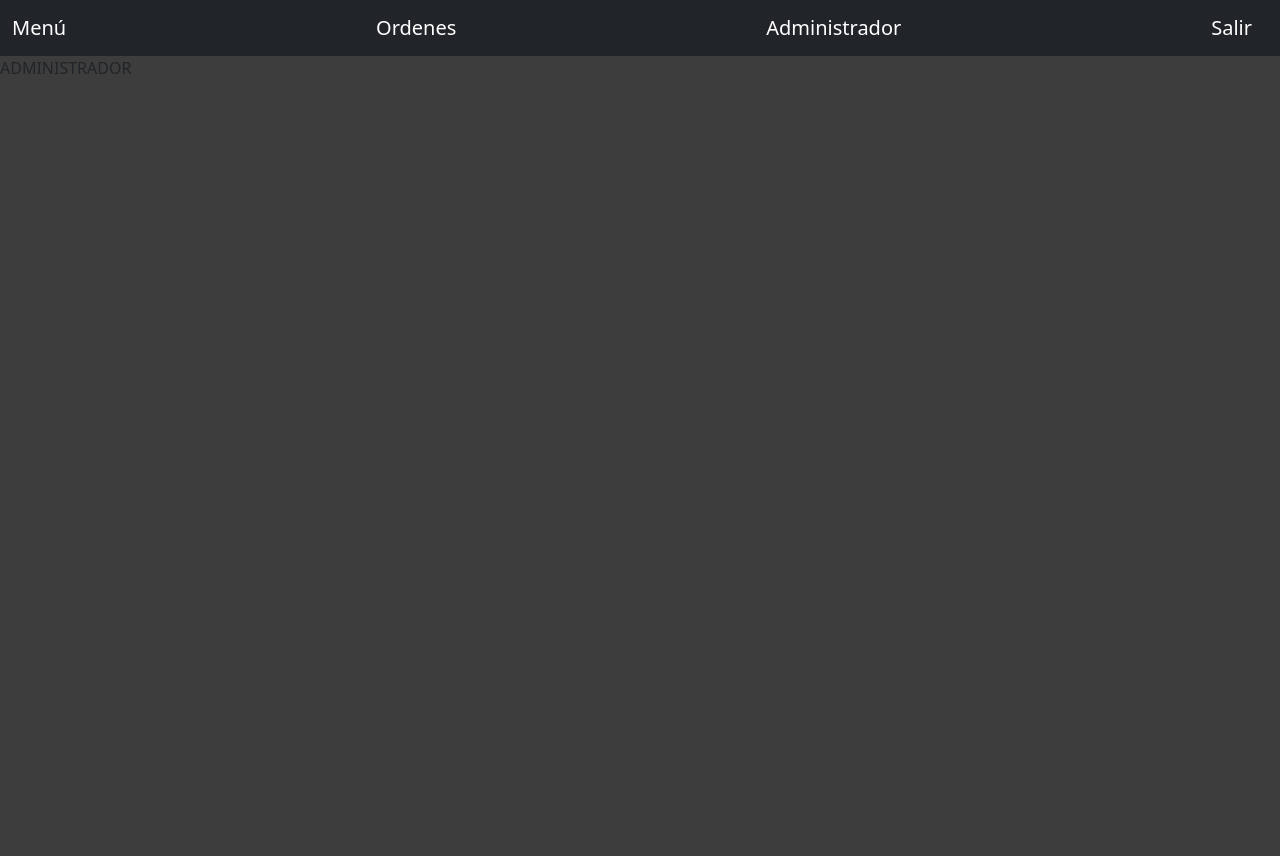
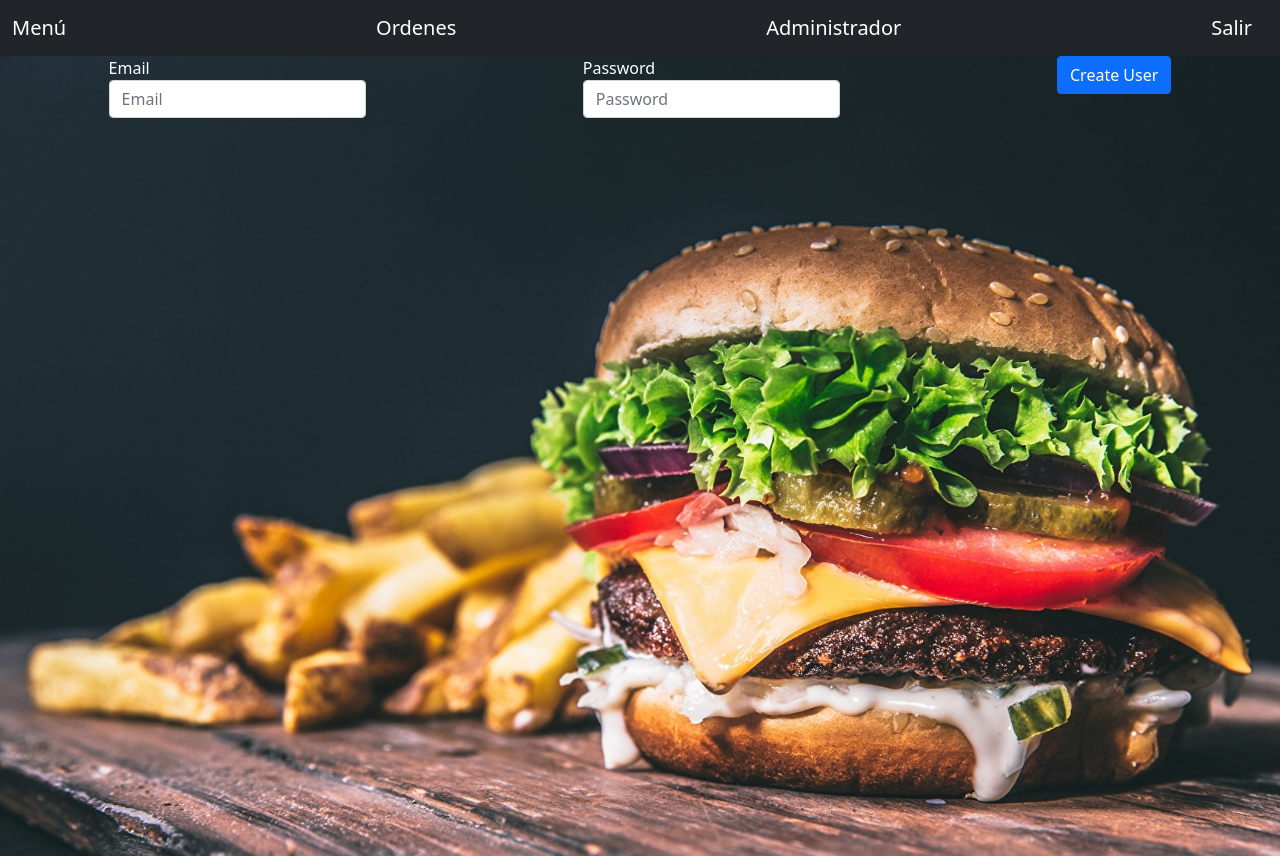
Before and after one commit to paolataboada/Burger-Queen-Client, a React (Create React App) app: page /admin in a window 1280 px wide. Before the commit the page ends 800 px from the top, so only its background shows below. Built offline with nearby package versions, Linux system fonts and the light colour scheme.

Commit message:
add view Admin, register user and create collection user

```diff
--- a/src/components/Admin.jsx
+++ b/src/components/Admin.jsx
@@ -1,12 +1,15 @@
 import React from 'react';
+import { FormAddUser } from './FormAddUser';
 import { Navbar } from './Navbar';
+import { Users } from './Users';
 
 export const Admin = () => {
     return (
         <>
             <Navbar />
-            <div>
-                ADMINISTRADOR
+            <div className='dv-container-admin'>
+               <FormAddUser />
+               <Users />
             </div>
         </>
     )
--- /dev/null
+++ b/src/components/FormAddUser.jsx
@@ -0,0 +1,67 @@
+import React, { useState } from 'react'
+import '../styles/view-admin.css';
+import { getAuth, createUserWithEmailAndPassword } from "firebase/auth";
+import { getFirestore, collection, addDoc } from "firebase/firestore";
+
+const auth = getAuth();
+const db = getFirestore();
+
+export const FormAddUser = () => {
+    const [dataUser, setDataUser] = useState({
+        inputName:'',
+        inputPassword:'',
+    });
+
+    const handleChange = (e) => {
+        e.preventDefault();
+        setDataUser({
+            ...dataUser,
+            [e.target.name] : e.target.value,
+        })
+        // console.log(dataUser);
+    };
+
+    const btnCreateUser = (e) => {
+        e.preventDefault();
+
+        /******** Create User ******/
+        createUserWithEmailAndPassword(auth, dataUser.inputName, dataUser.inputPassword)
+        .then((userCredential) => {
+        const user = userCredential.user;
+        const gg = auth.currentUser;
+        console.log(gg);
+        console.log(user);
+
+        /****** Create collections Users */
+        const docRef = addDoc(collection(db, "users"), {
+            uid: user.uid,
+            email: user.email,
+            password: dataUser.inputPassword,
+            dateCreate: new Date().toLocaleString(),
+          });
+          console.log("Document written with ID: ", docRef.then(res => console.log(res)));
+        })
+        .catch((error) => {
+        const errorCode = error.code;
+        const errorMessage = error.message;
+        console.log(errorCode, errorMessage);
+        });
+
+    };
+
+    return (
+        <form className="form-inline form-create-user">
+        <div className="form-group mx-sm-3 mb-2">
+          <label  className="sr-only">Email</label>
+          <input onChange={handleChange} type="text" name='inputName' className="form-control" id="staticEmail2" placeholder="Email" />
+        </div>
+        <div className="form-group mx-sm-3 mb-2">
+          <label htmlFor="inputPassword2" className="sr-only">Password</label>
+          <input onChange={handleChange} type="password" name='inputPassword' className="form-control" id="inputPassword2" placeholder="Password" />
+        </div>
+        <div className="form-group mx-sm-3 mb-2">
+        <button onClick={btnCreateUser} type="submit" className="btn btn-primary">Create User</button>
+        </div>
+      </form>
+    )
+}
--- a/src/components/Products.jsx
+++ b/src/components/Products.jsx
@@ -33,7 +33,7 @@ export const Products = () => {
         <div class="container-all-products">
             <section className="section-lunch">
                 <h2>Hamburguesas</h2>
-                <div className="row row-cols-1 row-cols-md-3 g-2">
+                <div className="row row-cols-1 row-cols-md-3 g-2 dv-cards-burger">
                     {data.map((item) => {
                         return (
                             <div className="col">
@@ -42,7 +42,7 @@ export const Products = () => {
                                     <div className="card-body mx-auto">
                                         <h5 className="card-title">{item.name}</h5>
                                         <p className="card-text">s/. {item.id <= 20 ? item.id + 10 : item.id - 2}.00</p>
-                                        <button className='btn btn-primary'>Agregar</button>
+                                        <button className='btn btn-primary btn-agregar'>Agregar</button>
                                     </div>
                                 </div>
                             </div>
--- /dev/null
+++ b/src/components/Users.jsx
@@ -0,0 +1,9 @@
+import React from 'react'
+
+export const Users = () => {
+    return (
+        <div>
+
+        </div>
+    )
+}
--- /dev/null
+++ b/src/styles/view-admin.css
@@ -0,0 +1,15 @@
+.form-create-user{
+    width: 100%;
+    height: 15%;
+    display: flex;
+    justify-content: space-around;
+}
+
+.dv-container-admin{
+    background-image: url('../assets/bg-burger-menu.jpg');
+    background-repeat: no-repeat;
+    background-size: cover;
+    height: 100vh;
+    display: flex;
+    color: white;
+}
--- a/src/styles/view-menu.css
+++ b/src/styles/view-menu.css
@@ -16,12 +16,19 @@
 .container-all-products {
     display: flex;
     width: 60%;
+
     padding: 20px 40px;
     justify-content: space-around;
+
+}
+.dv-cards-burger{
+    overflow-y: scroll;
+    height: 90vh;
 }
 .section-lunch {
     display: flex;
     flex-flow: column;
+    align-items: center;
 }
 .container-div-card {
     display: flex;
@@ -40,3 +47,12 @@
     width: 40%;
     padding: 20px 40px;
 }
+
+.btn-agregar{
+    background: rgb(151, 182, 41);
+    border: green;
+}
+
+.btn-agregar:hover{
+    background: green;
+}
```
